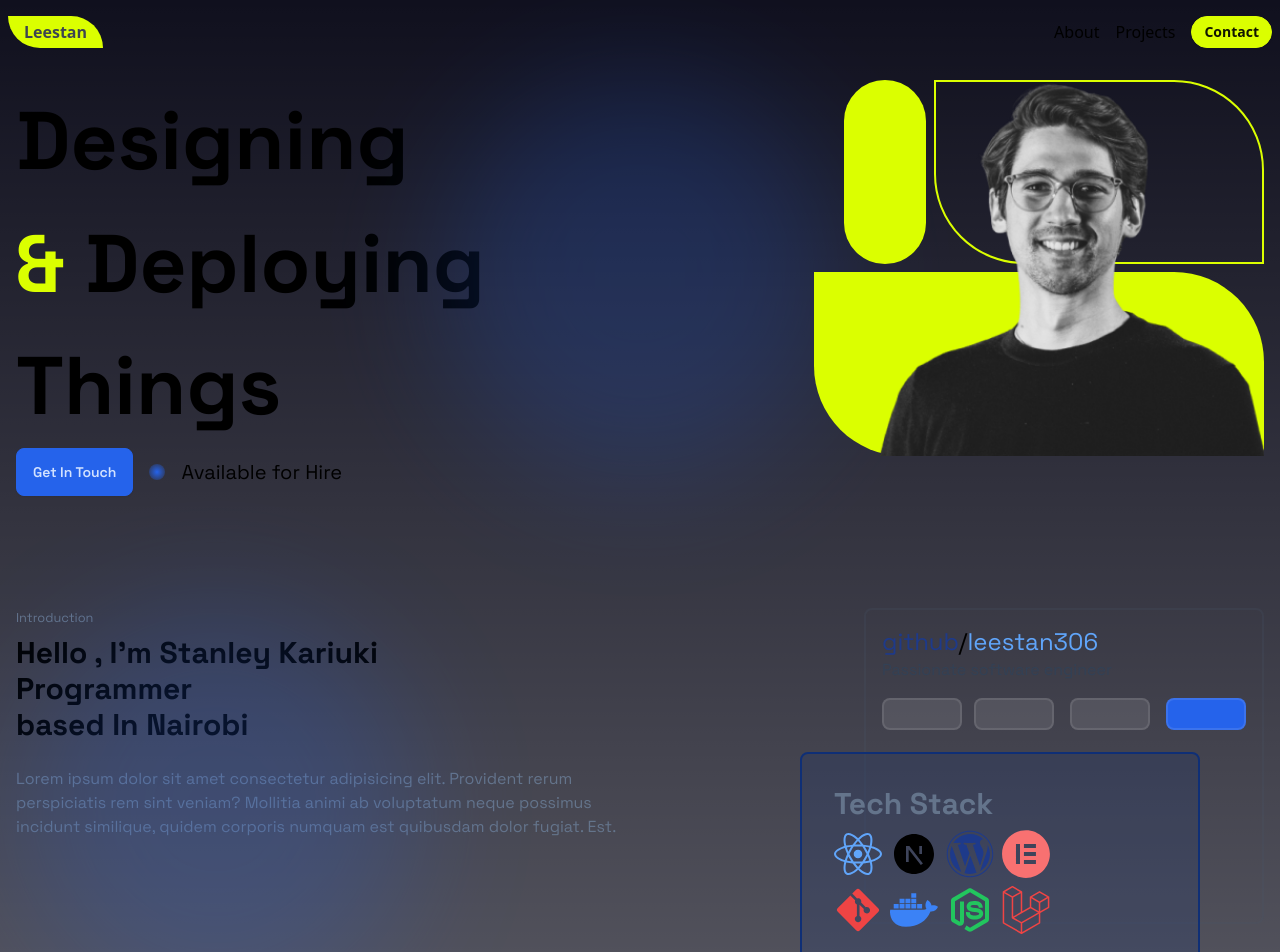
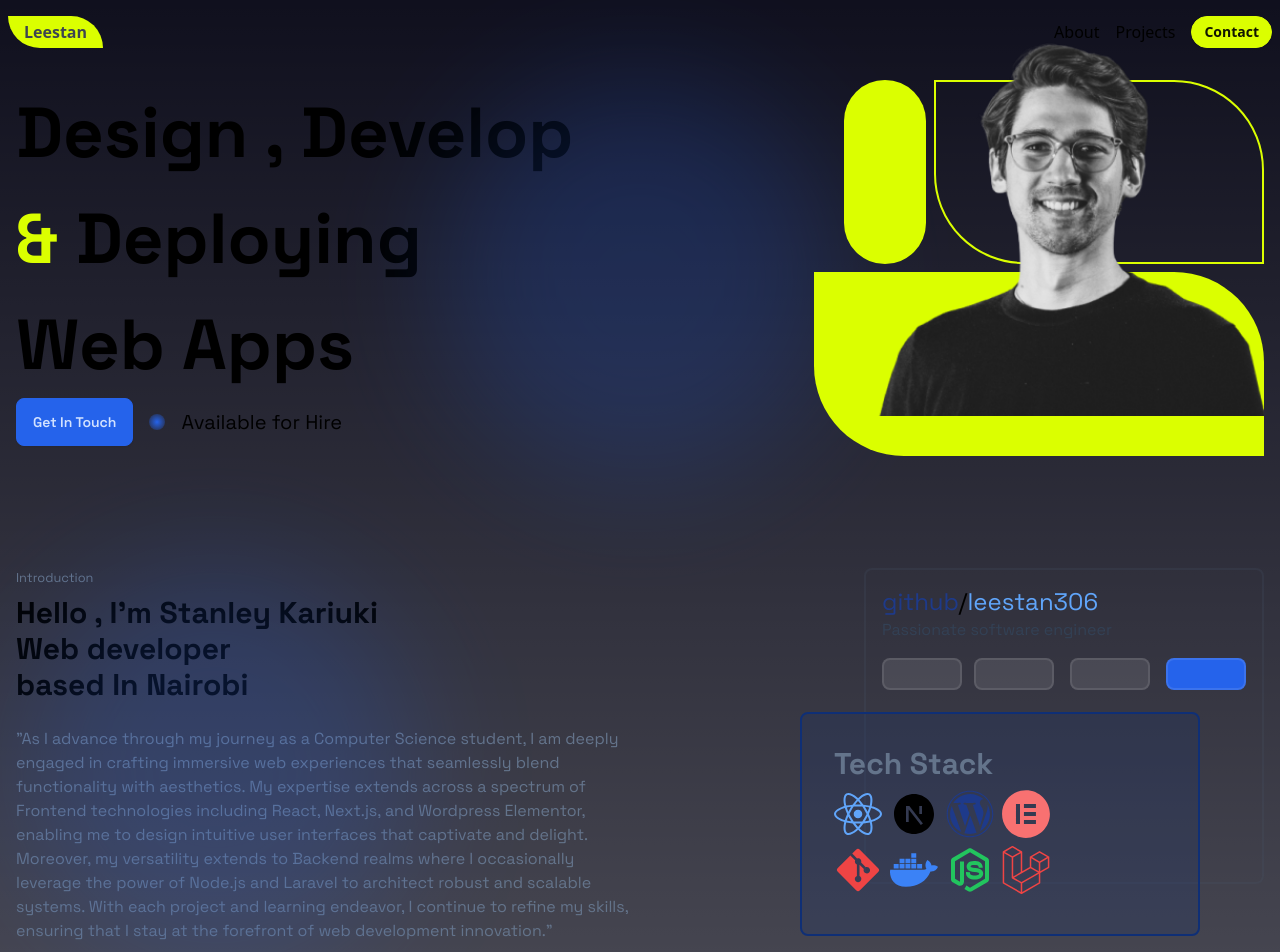
Before and after one commit to leestan306/portofolio, a Next.js app: page / in a window 1280 px wide. Shown: the top 952 px of the page. Built offline with nearby package versions, Linux system fonts and the light colour scheme.

Commit message:
add socials

```diff
--- a/app/page.tsx
+++ b/app/page.tsx
@@ -1,7 +1,9 @@
 import GlowingCenterBox from "@/components/shared/GlowingCenterBox";
+import Footer from "@/components/shared/sections/Footer";
 import Hero from "@/components/shared/sections/Hero";
 import Introduction from "@/components/shared/sections/Introduction";
 import Portofolio from "@/components/shared/sections/Portofolio";
+import Quotes from "@/components/shared/sections/Quotes";
 import WordpressCms from "@/components/shared/sections/WordpressCms";
 import Image from "next/image";
 
@@ -12,6 +14,8 @@ export default function Home() {
       <Introduction />
       <Portofolio />
       <WordpressCms />
+      <Quotes />
+      <Footer />
     </>
   );
 }
--- /dev/null
+++ b/components/shared/sections/Footer.tsx
@@ -0,0 +1,49 @@
+import React from "react";
+
+export default function Footer() {
+  return (
+    <div className="p-4">
+      <div className="p-4 text-right">
+        <p className="text-3xl">
+          Have a Project? <br />
+          Let's Work Together
+        </p>
+      </div>
+      <div className="bg-accent rounded-t-lg p-8 text-black font-extrabold">
+        <a
+          className=" text-4xl underline"
+          href="mailto:leestankariuki@gmail.com"
+        >
+          leestankariuki@gmail.com
+        </a>
+        <div className="flex gap-4 my-4">
+          <a className="hover:underline" href="tel:+254785017308">
+            +254785017308
+          </a>
+          <a className="hover:underline" href="https://github.com/leestan306">
+            Twitter
+          </a>
+          <a className="hover:underline" href="https://github.com/leestan306">
+            Github
+          </a>
+          <a
+            className="hover:underline"
+            href="
+          https://wa.me/+254707067474
+          "
+          >
+            WhatsApp
+          </a>
+          <a
+            className="hover:underline"
+            href="
+          https://www.linkedin.com/in/stanley-kariuki-b87014240/?lipi=urn%3Ali%3Apage%3Ad_flagship3_feed%3BHIRLcdKQR6qyFeXlY5Kpww%3D%3D
+          "
+          >
+            LinkedIn
+          </a>
+        </div>
+      </div>
+    </div>
+  );
+}
--- a/components/shared/sections/Hero.tsx
+++ b/components/shared/sections/Hero.tsx
@@ -11,10 +11,10 @@ export default function Hero() {
         </div>
         <div className="w-full grid md:grid-cols-2">
           <div>
-            <h1 className=" text-[81.7px] font-bold">
-              Designing
-              <br /> <span className="text-accent">&</span> Deploying <br />{" "}
-              Things
+            <h1 className=" text-[70.7px] font-bold">
+              Design , Develop
+              <br /> <span className="text-accent">&</span> Deploying <br /> Web
+              Apps
             </h1>
             <div className="flex gap-4 items-center">
               <button className=" btn btn-secondary">Get In Touch</button>
--- a/components/shared/sections/Introduction.tsx
+++ b/components/shared/sections/Introduction.tsx
@@ -13,15 +13,22 @@ export default function Introduction() {
           <small className=" text-slate-500">Introduction</small>
           <h3 className=" text-3xl font-bold">
             Hello , I'm Stanley Kariuki <br />
-            Programmer <br />
+            Web developer <br />
             based In Nairobi
           </h3>
 
           <p className="text-slate-500 mt-4">
-            Lorem ipsum dolor sit amet consectetur adipisicing elit. Provident
-            rerum perspiciatis rem sint veniam? Mollitia animi ab voluptatum
-            neque possimus incidunt similique, quidem corporis numquam est
-            quibusdam dolor fugiat. Est.
+            "As I advance through my journey as a Computer Science student, I am
+            deeply engaged in crafting immersive web experiences that seamlessly
+            blend functionality with aesthetics. My expertise extends across a
+            spectrum of Frontend technologies including React, Next.js, and
+            Wordpress Elementor, enabling me to design intuitive user interfaces
+            that captivate and delight. Moreover, my versatility extends to
+            Backend realms where I occasionally leverage the power of Node.js
+            and Laravel to architect robust and scalable systems. With each
+            project and learning endeavor, I continue to refine my skills,
+            ensuring that I stay at the forefront of web development
+            innovation."
           </p>
         </div>
       </div>
--- /dev/null
+++ b/components/shared/sections/Quotes.tsx
@@ -0,0 +1,24 @@
+import React from "react";
+
+export default function Quotes() {
+  return (
+    <div className=" w-full overflow-x-hidden min-h-[400px] flex flex-col items-center justify-center z-1 ">
+      <div className="w-full relative">
+        <div className="w-full absolute  left-0 flex justify-between px-20">
+          <div className=" h-[200px] w-[300px] bg-accent blur-3xl"></div>
+          <div className=" h-[200px] w-[300px] bg-secondary blur-3xl"></div>
+        </div>
+      </div>
+      <div className=" min-h-[300px] flex flex-col shadow-lg bg-[#10101E] w-full p-4 items-center justify-center z-10 bg-blend-normal bg-opacity-25">
+        <p className=" text-center text-xl">
+          " Don’t forget: when you start a website, it’s not yet a trusted site.
+          So you have to bring people from a trusted site to your site to build
+          up the trust in your site."
+        </p>
+        <p>
+          <small className="text-slate-400">James ALtucher</small>
+        </p>
+      </div>
+    </div>
+  );
+}
```
